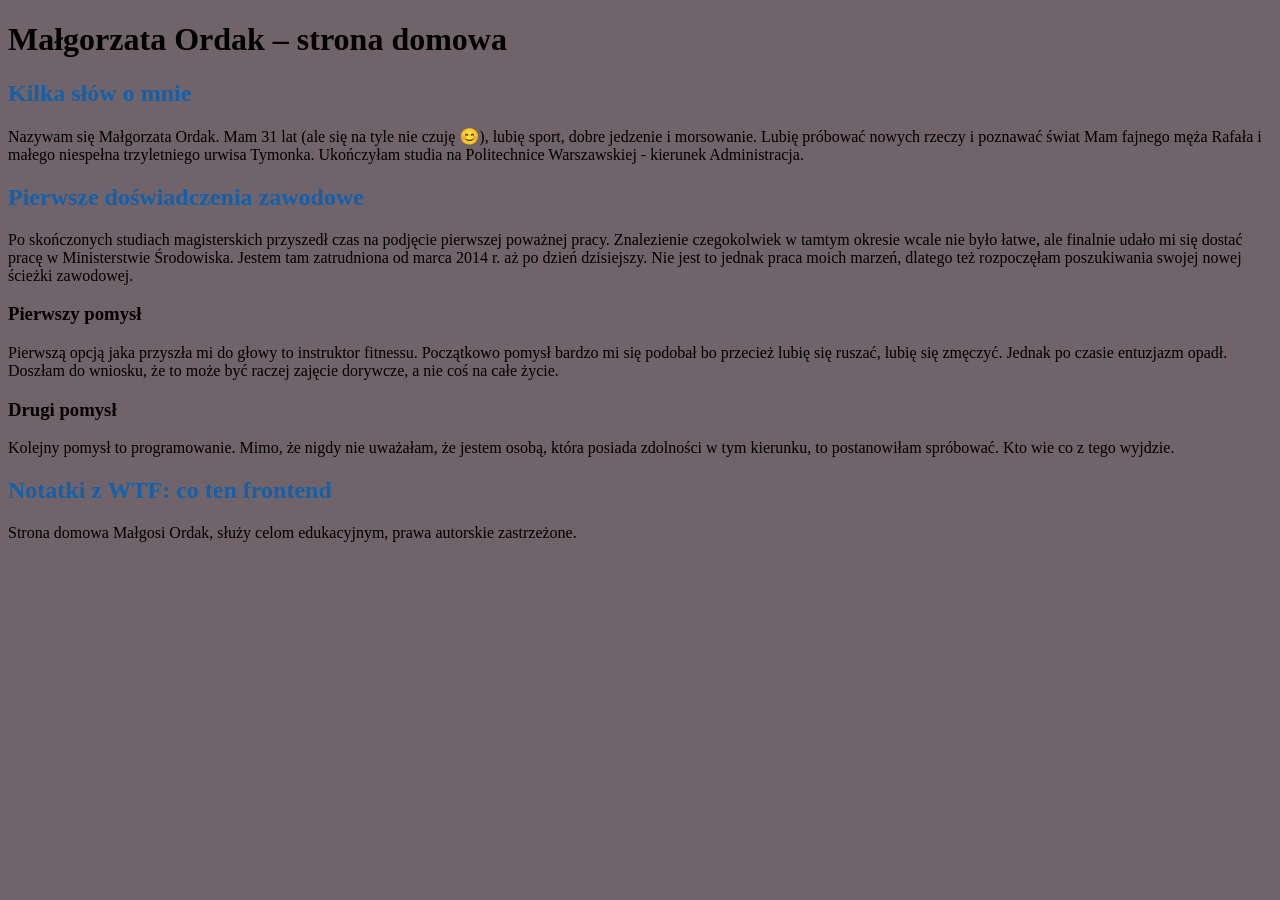
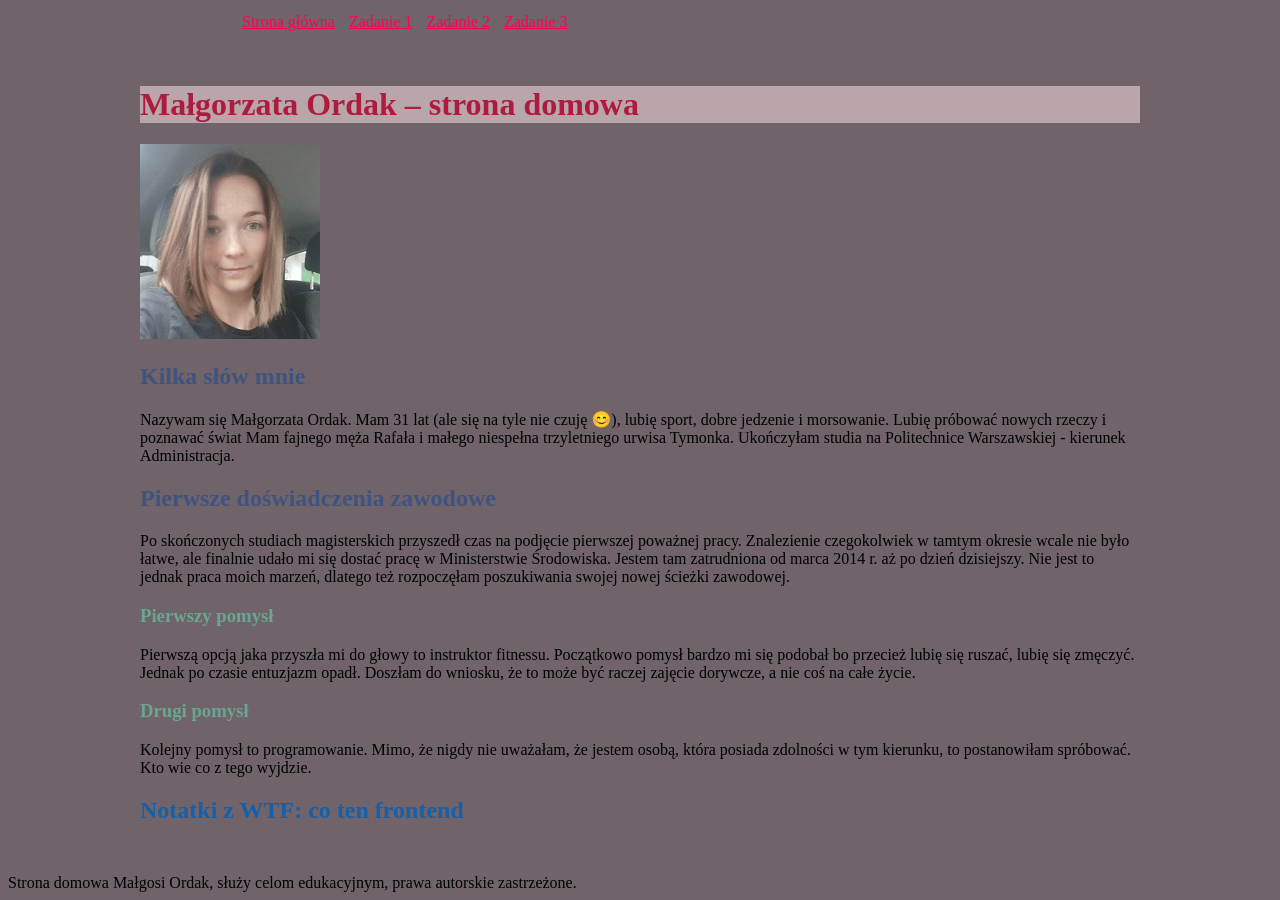
Before and after one commit to malgorzata-ordak/homepage, a plain HTML site: page kopiaPD3.2.html in a window 1280 px wide. Before the commit the page ends 800 px from the top, so only its background shows below. Drawn offline with Linux system fonts and the light colour scheme.

Commit message:
centered and limited the width of the content

```diff
--- a/index2-kopia.html
+++ b/kopiaPD3.2.html
@@ -8,14 +8,25 @@
     <link href="style.css" rel="stylesheet " type=text/css>
   </head>
 
-  <body>
-    <main>
+  <body class="#F9DEC9">
+    <nav class="nawigacja">
+      <a href="PD3.2.html">Strona główna</a>
+      <a href="pd-3.2.1.html">Zadanie 1</a>
+      <a href="pd-3.2.2.html">Zadanie 2</a>
+      <a href="pd-3.2.3.html">Zadanie 3</a>
+    </nav>
+
+    <main class="main">
       <header>
-        <h1>Małgorzata Ordak – strona domowa</h1>
+        <h1 class="malinowy-h1" id="podkreslenie">
+          Małgorzata Ordak – strona domowa
+        </h1>
+
+        <img src="zdjecieGosia.jpg" alt="moje zdjęcie profilowe" />
       </header>
 
       <section>
-        <h2>Kilka słów o mnie</h2>
+        <h2 class="fioletowy-h2">Kilka słów mnie</h2>
         Nazywam się Małgorzata Ordak. Mam 31 lat (ale się na tyle nie czuję 😊),
         lubię sport, dobre jedzenie i morsowanie. Lubię próbować nowych rzeczy i
         poznawać świat Mam fajnego męża Rafała i małego niespełna trzyletniego
@@ -24,7 +35,7 @@
       </section>
 
       <section>
-        <h2>Pierwsze doświadczenia zawodowe</h2>
+        <h2 class="fioletowy-h2">Pierwsze doświadczenia zawodowe</h2>
         Po skończonych studiach magisterskich przyszedł czas na podjęcie
         pierwszej poważnej pracy. Znalezienie czegokolwiek w tamtym okresie
         wcale nie było łatwe, ale finalnie udało mi się dostać pracę w
@@ -32,7 +43,7 @@
         dzień dzisiejszy. Nie jest to jednak praca moich marzeń, dlatego też
         rozpoczęłam poszukiwania swojej nowej ścieżki zawodowej.
         <article>
-          <h3>Pierwszy pomysł</h3>
+          <h3 class="seledyn">Pierwszy pomysł</h3>
           <p>
             Pierwszą opcją jaka przyszła mi do głowy to instruktor fitnessu.
             Początkowo pomysł bardzo mi się podobał bo przecież lubię się
@@ -43,7 +54,7 @@
         </article>
 
         <article>
-          <h3>Drugi pomysł</h3>
+          <h3 class="seledyn">Drugi pomysł</h3>
           <p>
             Kolejny pomysł to programowanie. Mimo, że nigdy nie uważałam, że
             jestem osobą, która posiada zdolności w tym kierunku, to
@@ -55,11 +66,13 @@
       <section>
         <h2>Notatki z WTF: co ten frontend</h2>
       </section>
+    </main>
 
-      <footer>
-        Strona domowa Małgosi Ordak, służy celom edukacyjnym, prawa autorskie
-        zastrzeżone.
-      </footer>
-    </main>
+    <footer>
+      Strona domowa Małgosi Ordak, służy celom edukacyjnym, prawa autorskie
+      zastrzeżone.
+    </footer>
+
+    <script src="main.js"></script>
   </body>
 </html>
--- a/style.css
+++ b/style.css
@@ -8,6 +8,19 @@ body {
 
 nav a {
   color: #ff0054;
+  display: inline-block;
+  margin: 5px;
+}
+
+.nawigacja {
+  padding-left: 229px;
+}
+
+.main{
+  box-sizing: border-box;
+  max-width: 1000px;
+  margin: 50px auto;
+
 }
 
 h2 {
```
Also changed, not shown: pd3.2-copy.html (added, +78 -0 lines), 1 other file.
